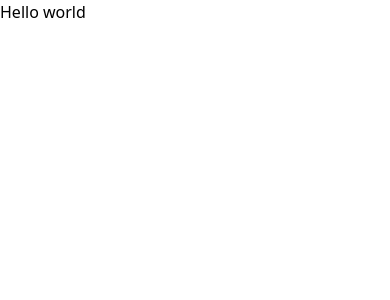
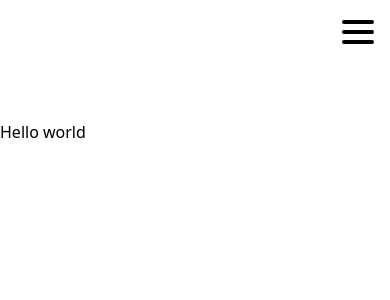
Before and after one commit to antonjanzon95/apc, a Next.js app: page / in a window 390 px wide. Shown: the top 300 px of the page. Built offline with nearby package versions, Linux system fonts and the light colour scheme.

Commit message:
added nav, burger menu for  mobile

```diff
--- a/components/Layout.tsx
+++ b/components/Layout.tsx
@@ -1,7 +1,17 @@
-import React from "react";
+import React, { ReactNode } from "react";
+import Navbar from "./Navbar";
 
-const Layout = () => {
-  return <div>Layout</div>;
+interface Props {
+  children: ReactNode;
+}
+
+const Layout: React.FC<Props> = ({ children }) => {
+  return (
+    <>
+      <Navbar />
+      <section>{children}</section>
+    </>
+  );
 };
 
 export default Layout;
--- a/components/Navbar.tsx
+++ b/components/Navbar.tsx
@@ -1,7 +1,51 @@
-import React from "react";
+import React, { useState } from "react";
+import Link from "next/link";
 
 const Navbar = () => {
-  return <div>Navbar</div>;
+  const [showMenu, setShowMenu] = useState(false);
+  const btnStyle =
+    "w-full h-1 bg-black rounded transform transition duration-200 ease-in-out";
+
+  return (
+    <>
+      <nav className="w-screen flex items-center justify-center">
+        <button
+          className="w-8 h-8 flex flex-col gap-[6px] justify-center absolute top-4 right-4"
+          onClick={() => setShowMenu(!showMenu)}
+        >
+          <span
+            className={`${btnStyle} ${
+              showMenu ? "rotate-45 translate-y-[5px]" : ""
+            }`}
+          ></span>
+          <span className={`${btnStyle} ${showMenu ? "hidden" : ""}`}></span>
+          <span
+            className={`${btnStyle} ${
+              showMenu ? "rotate-[-45deg] translate-y-[-5px]" : ""
+            }`}
+          ></span>
+        </button>
+
+        <ul className={`${showMenu ? "scale-100" : "scale-0"}`}>
+          <li>
+            <Link href={"/"}>Hem</Link>
+          </li>
+          <li>
+            <Link href={"/priser"}>Priser</Link>
+          </li>
+          <li>
+            <Link href={"/seriespel"}>Seriespel</Link>
+          </li>
+          <li>
+            <Link href={"/kontakt"}>Kontakt</Link>
+          </li>
+          <li>
+            <Link href={"/klubb-apc"}>Klubb APC</Link>
+          </li>
+        </ul>
+      </nav>
+    </>
+  );
 };
 
 export default Navbar;
--- a/pages/index.tsx
+++ b/pages/index.tsx
@@ -1,3 +1,4 @@
+import Layout from "@/components/Layout";
 import Head from "next/head";
 
 export default function Home() {
@@ -9,7 +10,9 @@ export default function Home() {
         <meta name="viewport" content="width=device-width, initial-scale=1" />
         <link rel="icon" href="/favicon.ico" />
       </Head>
-      <main>Hello world</main>
+      <Layout>
+        <main>Hello world</main>
+      </Layout>
     </>
   );
 }
--- a/pages/klubb-apc/index.tsx
+++ b/pages/klubb-apc/index.tsx
@@ -1,7 +1,8 @@
+import Layout from "@/components/Layout";
 import React from "react";
 
 const KlubbAPC = () => {
-  return <div>KlubbAPC</div>;
+  return <Layout>KlubbAPC</Layout>;
 };
 
 export default KlubbAPC;
--- a/pages/kontakt/index.tsx
+++ b/pages/kontakt/index.tsx
@@ -1,7 +1,8 @@
+import Layout from "@/components/Layout";
 import React from "react";
 
 const Kontakt = () => {
-  return <div>Kontakt</div>;
+  return <Layout>Kontakt</Layout>;
 };
 
 export default Kontakt;
--- a/pages/priser/index.tsx
+++ b/pages/priser/index.tsx
@@ -1,7 +1,8 @@
+import Layout from "@/components/Layout";
 import React from "react";
 
 const Priser = () => {
-  return <div>Priser</div>;
+  return <Layout>Priser</Layout>;
 };
 
 export default Priser;
--- a/pages/seriespel/index.tsx
+++ b/pages/seriespel/index.tsx
@@ -1,7 +1,8 @@
+import Layout from "@/components/Layout";
 import React from "react";
 
 const Seriespel = () => {
-  return <div>Seriespel</div>;
+  return <Layout>Seriespel</Layout>;
 };
 
 export default Seriespel;
--- a/tailwind.config.js
+++ b/tailwind.config.js
@@ -6,7 +6,13 @@ module.exports = {
     "./components/**/*.{js,ts,jsx,tsx}",
   ],
   theme: {
-    extend: {},
+    extend: {
+      screens: {
+        tablet: "640px",
+        laptop: "1024px",
+        desktop: "1280px",
+      },
+    },
   },
   plugins: [],
 };
```
